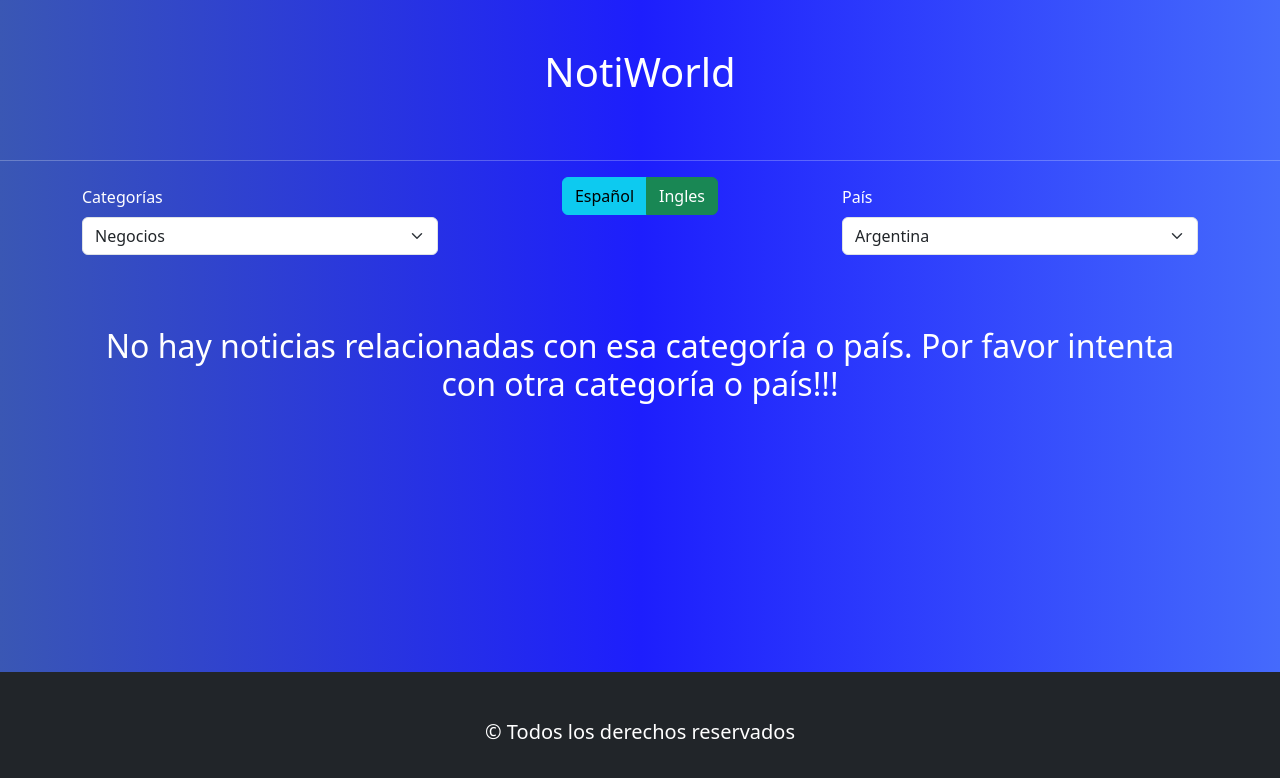
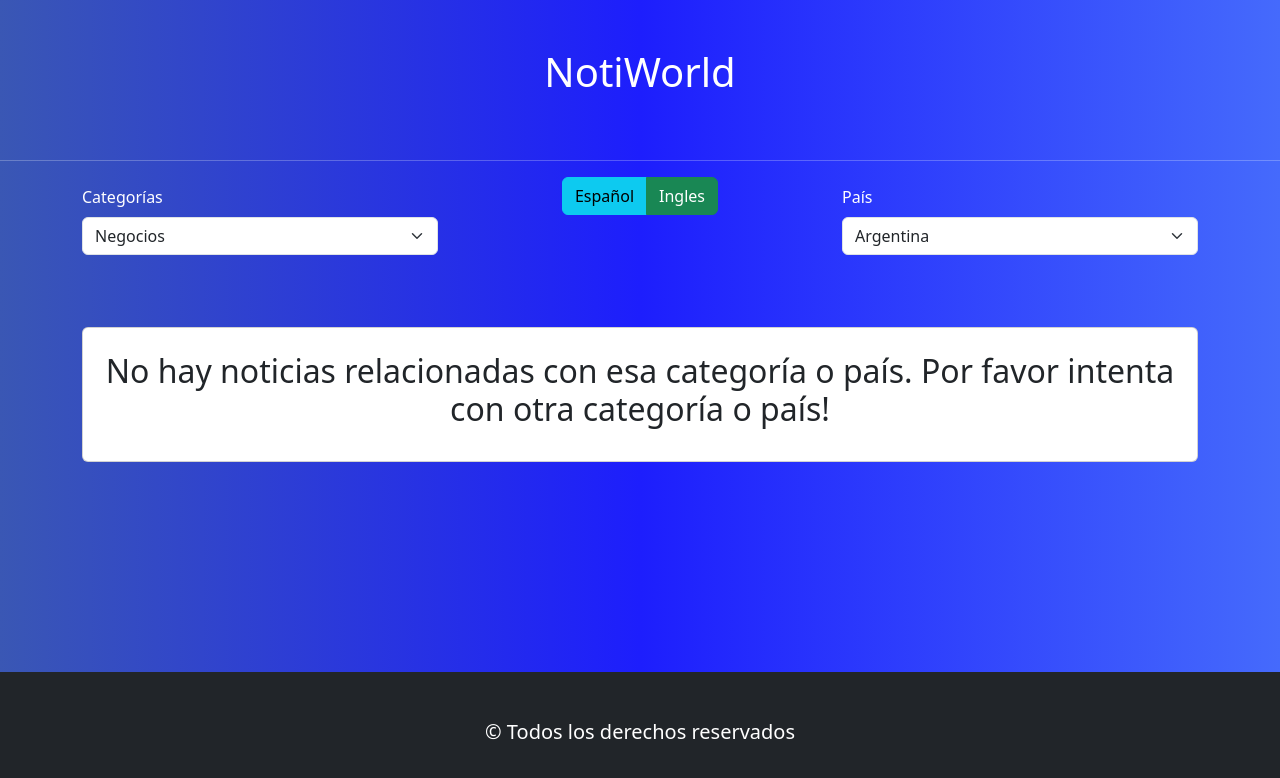
Before and after one commit to MartinGramajo/ejercicio11, a React (Vite) app: page / in a window 1280 px wide. Shown: the top 778 px of the page. Built offline with nearby package versions, Linux system fonts and the light colour scheme; no server answers.

Commit message:
agrego css a la card de no hay noticias

```diff
--- a/src/App.css
+++ b/src/App.css
@@ -309,6 +309,11 @@
   transition: all 0.5s ease;
 }
 
+.card-msj {
+  width: 600px !important;
+  margin-top: 5rem;
+}
+
 @media only screen and (max-width: 979px) {
   .ag-courses_item {
     -ms-flex-preferred-size: calc(50% - 30px);
@@ -383,4 +388,8 @@
     font-size: 14px;
     width: 300px;
   }
+  .card-msj {
+    width: 240px !important;
+    height: 240px !important;
+  }
 }
--- a/src/App.jsx
+++ b/src/App.jsx
@@ -47,16 +47,18 @@ function App() {
         handleChangeCountry={handleChangeCountry}
         setLanguage={setLanguage}
       />
+      <section className="py-5 container">
         {noticias.length === 0 ? (
-        <div className="container text-center py-5">
-          <h2 className="text-white">
+          <div className=" text-center card py-4 ">
+            <h2>
               No hay noticias relacionadas con esa categoría o país. Por favor
-            intenta con otra categoría o país!!!
+              intenta con otra categoría o país!
             </h2>
           </div>
         ) : (
           <ListaNoticias noticias={noticias} />
         )}
+      </section>
 
       <Footer />
     </div>
```
Lines whose indentation alone changed are shown as unchanged.
